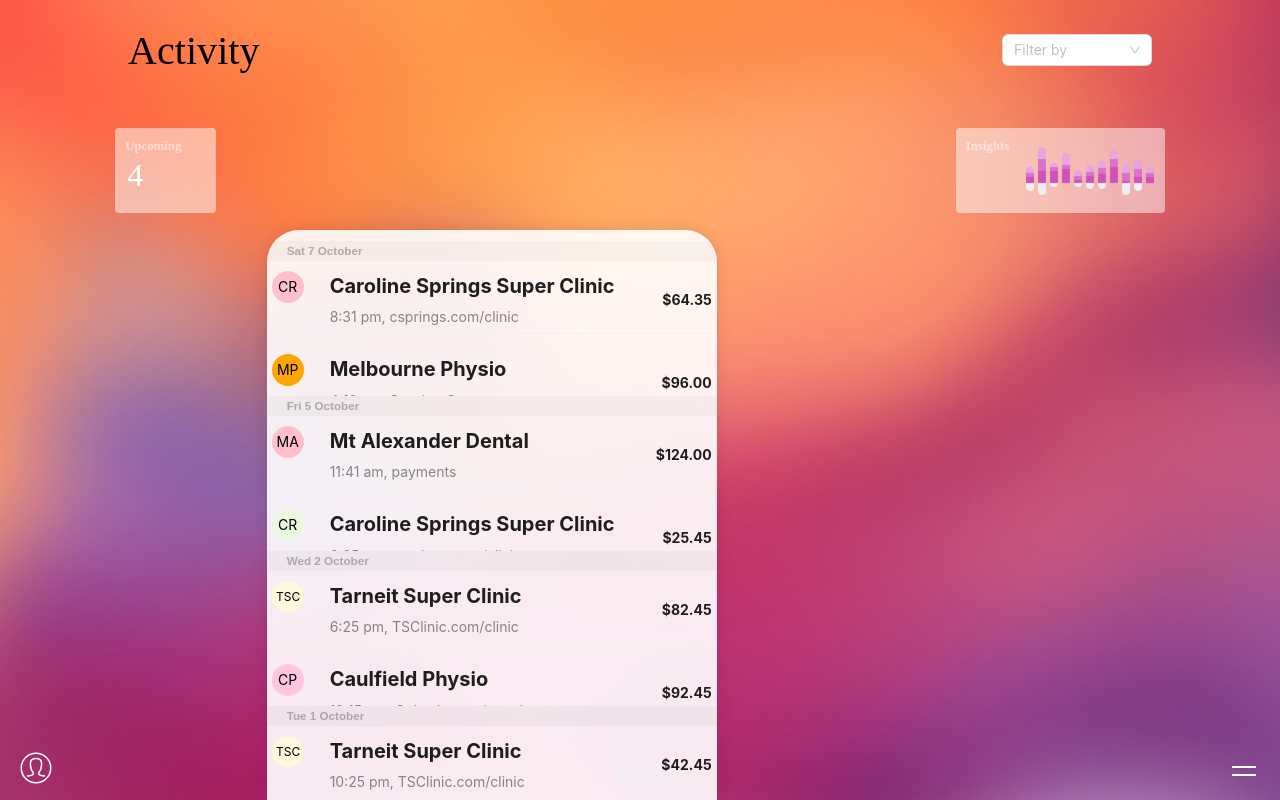
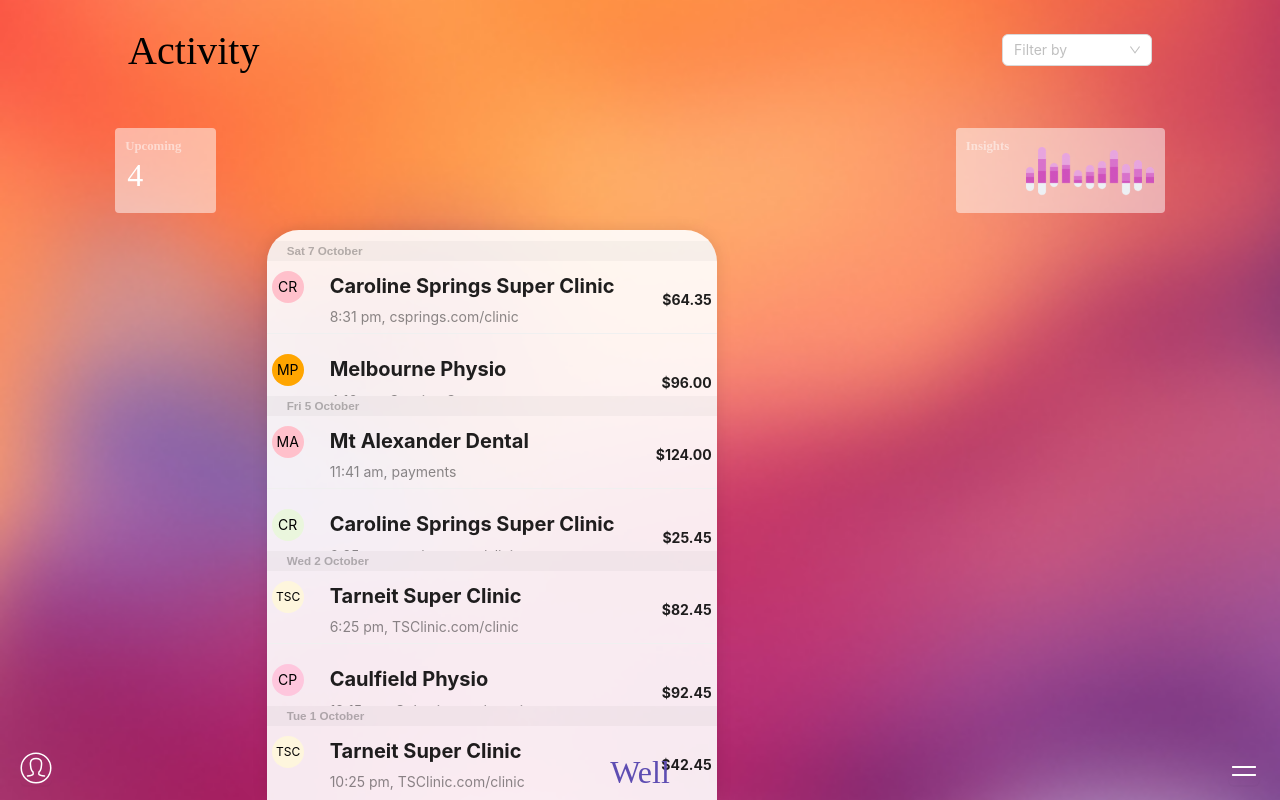
Before and after one commit to deaselWeasel/new, a React (Create React App) app: page /activity in a window 1280 px wide. Built offline with nearby package versions, Linux system fonts and the light colour scheme; a web font is replaced by a local one.

Commit message:
activity page
fixed footer on activity page

```diff
--- a/src/ActivityPage/ActivityPage.scss
+++ b/src/ActivityPage/ActivityPage.scss
@@ -133,7 +133,6 @@
     border-radius: 2rem 2rem 0 0;
     background: rgba(255, 255, 255, 0.90);
     box-shadow: 0 0 16px 0 rgba(0, 0, 0, 0.10);
-    z-index: 1;
     overflow-y: auto;
 
     .ant-list{
@@ -201,11 +200,6 @@
 
 }
 
-.offers-footer {
-    /* if not already positioned */
-    z-index: 2; /* higher than the overlay's z-index */
-}
-
 .down-icon {
     margin-top: 10px; /* Adjust this value as needed */
     /* OR for more specific positioning */
```
